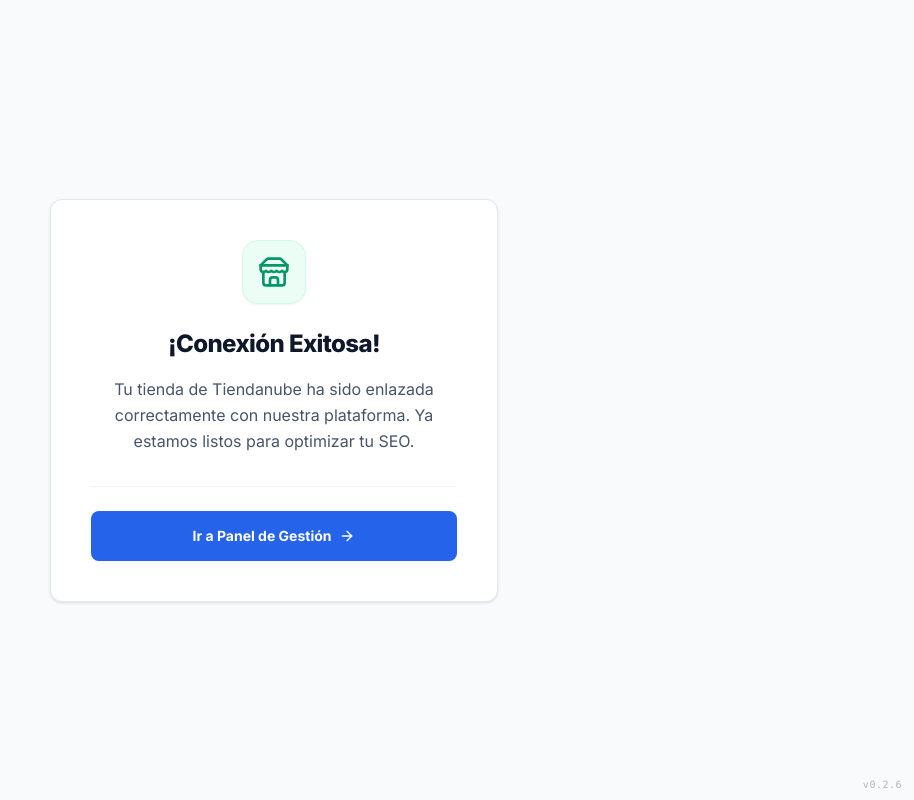
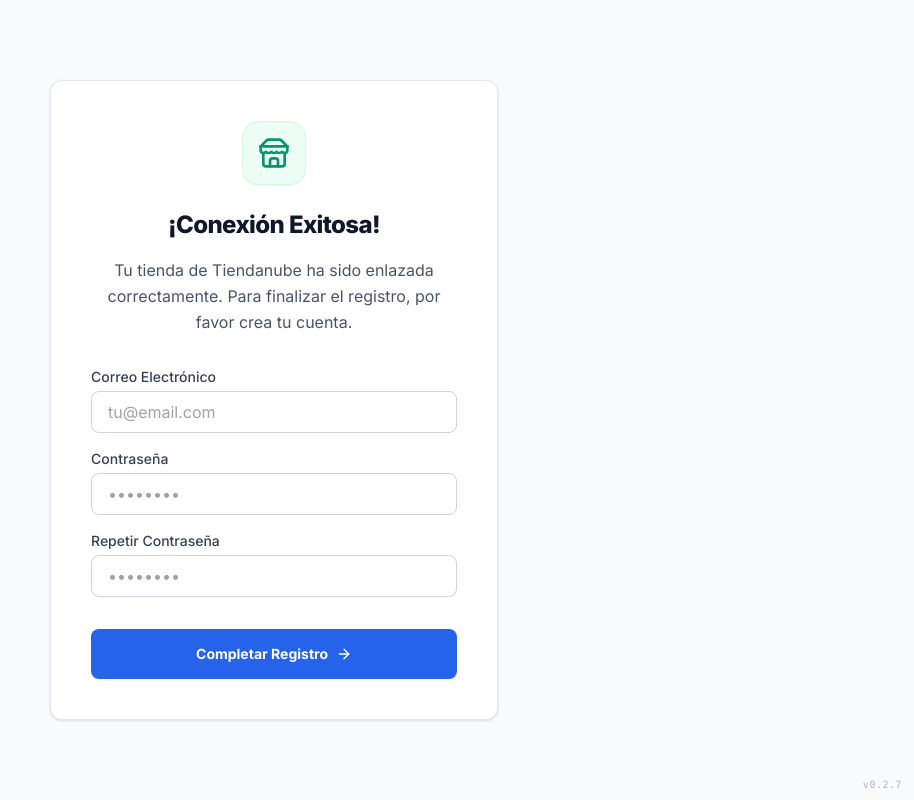
Before and after one commit to diegobuzza-ecomm/growth-manager, a Next.js app: page /tiendanube in a window 1280 px wide. Shown: the whole page, without its empty margins (366-1280 px from the left). Built offline with nearby package versions, Linux system fonts and the light colour scheme.

Commit message:
feat: add registration form to Tiendanube success page

```diff
--- a/package.json
+++ b/package.json
@@ -1,6 +1,6 @@
 {
   "name": "tienda-nube-seo-optimizer",
-  "version": "0.2.6",
+  "version": "0.2.7",
   "private": true,
   "scripts": {
     "dev": "next dev",
--- a/src/app/tiendanube/page.tsx
+++ b/src/app/tiendanube/page.tsx
@@ -1,8 +1,78 @@
-import React from "react";
-import { Store, ArrowRight } from "lucide-react";
+"use client";
+
+import React, { useState } from "react";
+import { Store, ArrowRight, Loader2 } from "lucide-react";
 import Link from "next/link";
 
 export default function TiendanubeSuccessPage() {
+  const [email, setEmail] = useState("");
+  const [password, setPassword] = useState("");
+  const [confirmPassword, setConfirmPassword] = useState("");
+  const [status, setStatus] = useState<"idle" | "loading" | "success" | "error">("idle");
+  const [errorMessage, setErrorMessage] = useState("");
+
+  const handleSubmit = async (e: React.FormEvent) => {
+    e.preventDefault();
+    if (password !== confirmPassword) {
+      setErrorMessage("Las contraseñas no coinciden");
+      return;
+    }
+
+    setStatus("loading");
+    setErrorMessage("");
+
+    try {
+      // Reemplazar la URL por la URL real del webhook de n8n
+      const response = await fetch("https://n8n.tu-dominio.com/webhook/tiendaNubeRegistration", {
+        method: "POST",
+        headers: {
+          "Content-Type": "application/json",
+        },
+        body: JSON.stringify({
+          email,
+          password
+        }),
+      });
+
+      if (!response.ok) {
+        throw new Error("Error en el registro");
+      }
+
+      setStatus("success");
+    } catch (error) {
+      console.error("Error submitting registration:", error);
+      setStatus("error");
+      setErrorMessage("Hubo un error al registrar tus datos. Por favor, intenta de nuevo.");
+    }
+  };
+
+  if (status === "success") {
+    return (
+      <div className="min-h-screen flex items-center justify-center bg-slate-50 p-4">
+        <div className="max-w-md w-full space-y-8 bg-white p-8 md:p-10 rounded-2xl shadow-lg border border-slate-200 card-enterprise text-center">
+          <div className="mx-auto h-16 w-16 bg-emerald-50 text-emerald-600 rounded-2xl flex items-center justify-center border border-emerald-100 mb-6 shadow-sm">
+            <Store className="w-8 h-8" />
+          </div>
+          <h1 className="text-2xl font-extrabold text-slate-900 tracking-tight">
+            ¡Registro Completado!
+          </h1>
+          <p className="text-base text-slate-600 leading-relaxed mt-4">
+            Tu cuenta ha sido creada y enlazada correctamente con tu tienda.
+          </p>
+          <div className="mt-8 pt-6 border-t border-slate-100">
+            <Link
+              href="/dashboard?source=tiendanube&user_id=123"
+              className="w-full flex justify-center items-center gap-2 py-3.5 px-4 border border-transparent rounded-lg shadow-sm text-sm font-bold text-white transition-all bg-blue-600 hover:bg-blue-700 hover:shadow-md cursor-pointer"
+            >
+              <span>Ir a Panel de Gestión</span>
+              <ArrowRight className="w-4 h-4" />
+            </Link>
+          </div>
+        </div>
+      </div>
+    );
+  }
+
   return (
     <div className="min-h-screen flex items-center justify-center bg-slate-50 p-4">
       <div className="max-w-md w-full space-y-8 bg-white p-8 md:p-10 rounded-2xl shadow-lg border border-slate-200 card-enterprise">
@@ -14,19 +84,82 @@
             ¡Conexión Exitosa!
           </h1>
           <p className="text-base text-slate-600 leading-relaxed mt-4">
-            Tu tienda de Tiendanube ha sido enlazada correctamente con nuestra plataforma. Ya estamos listos para optimizar tu SEO.
+            Tu tienda de Tiendanube ha sido enlazada correctamente. Para finalizar el registro, por favor crea tu cuenta.
           </p>
         </div>
 
-        <div className="mt-8 pt-6 border-t border-slate-100">
-          <Link
-            href="/dashboard?source=tiendanube&user_id=123"
-            className="w-full flex justify-center items-center gap-2 py-3.5 px-4 border border-transparent rounded-lg shadow-sm text-sm font-bold text-white transition-all bg-blue-600 hover:bg-blue-700 hover:shadow-md cursor-pointer"
-          >
-            <span>Ir a Panel de Gestión</span>
-            <ArrowRight className="w-4 h-4" />
-          </Link>
-        </div>
+        <form onSubmit={handleSubmit} className="mt-8 space-y-6">
+          <div className="space-y-4">
+            <div>
+              <label className="block text-sm font-medium text-slate-700 mb-1" htmlFor="email">
+                Correo Electrónico
+              </label>
+              <input
+                id="email"
+                type="email"
+                required
+                value={email}
+                onChange={(e) => setEmail(e.target.value)}
+                className="w-full px-4 py-2 border border-slate-300 rounded-lg focus:ring-2 focus:ring-blue-500 focus:border-blue-500 outline-none transition-all"
+                placeholder="tu@email.com"
+              />
+            </div>
+            <div>
+              <label className="block text-sm font-medium text-slate-700 mb-1" htmlFor="password">
+                Contraseña
+              </label>
+              <input
+                id="password"
+                type="password"
+                required
+                value={password}
+                onChange={(e) => setPassword(e.target.value)}
+                className="w-full px-4 py-2 border border-slate-300 rounded-lg focus:ring-2 focus:ring-blue-500 focus:border-blue-500 outline-none transition-all"
+                placeholder="••••••••"
+              />
+            </div>
+            <div>
+              <label className="block text-sm font-medium text-slate-700 mb-1" htmlFor="confirmPassword">
+                Repetir Contraseña
+              </label>
+              <input
+                id="confirmPassword"
+                type="password"
+                required
+                value={confirmPassword}
+                onChange={(e) => setConfirmPassword(e.target.value)}
+                className="w-full px-4 py-2 border border-slate-300 rounded-lg focus:ring-2 focus:ring-blue-500 focus:border-blue-500 outline-none transition-all"
+                placeholder="••••••••"
+              />
+            </div>
+          </div>
+
+          {errorMessage && (
+            <div className="p-3 bg-red-50 text-red-600 text-sm rounded-lg border border-red-100">
+              {errorMessage}
+            </div>
+          )}
+
+          <div className="pt-2">
+            <button
+              type="submit"
+              disabled={status === "loading"}
+              className="w-full flex justify-center items-center gap-2 py-3.5 px-4 border border-transparent rounded-lg shadow-sm text-sm font-bold text-white transition-all bg-blue-600 hover:bg-blue-700 hover:shadow-md cursor-pointer disabled:opacity-70 disabled:cursor-not-allowed"
+            >
+              {status === "loading" ? (
+                <>
+                  <Loader2 className="w-4 h-4 animate-spin" />
+                  <span>Registrando...</span>
+                </>
+              ) : (
+                <>
+                  <span>Completar Registro</span>
+                  <ArrowRight className="w-4 h-4" />
+                </>
+              )}
+            </button>
+          </div>
+        </form>
       </div>
     </div>
   );
```
